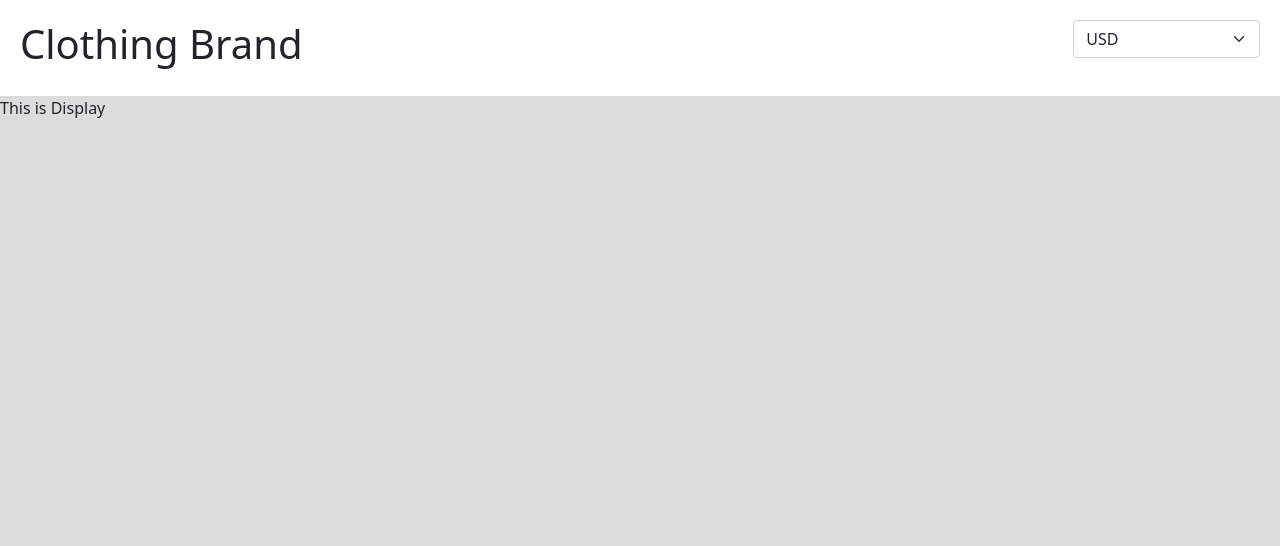
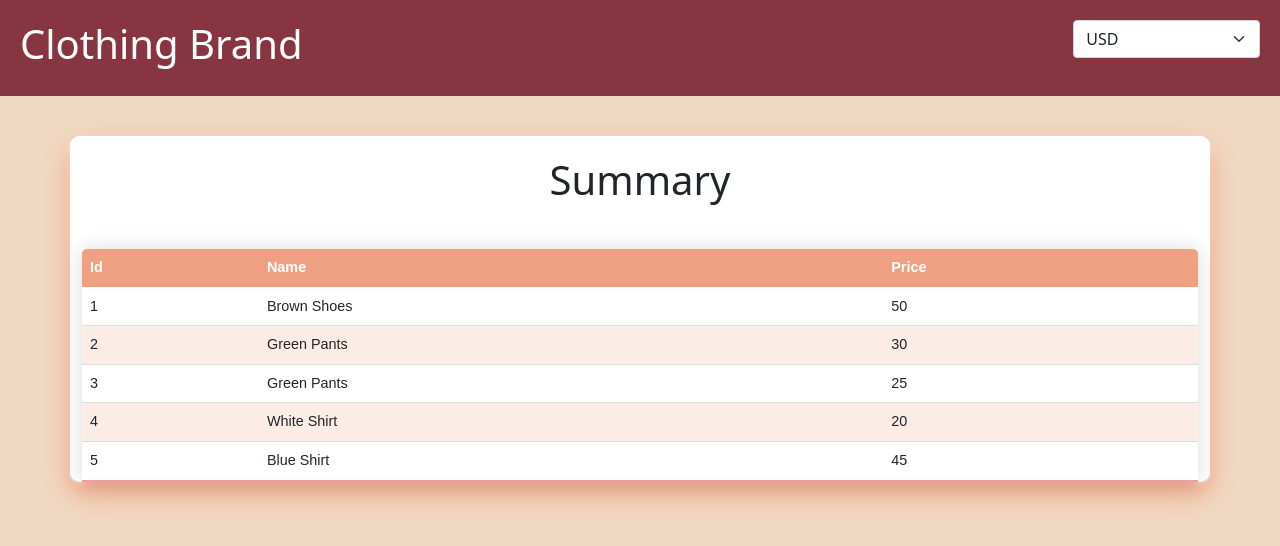
Before and after one commit to ujasp/Mudbath-FrontEnd, a React (Create React App) app: page / in a window 1280 px wide. Shown: the top 546 px of the page. Built offline with nearby package versions, Linux system fonts and the light colour scheme.

Commit message:
added table summary and temporary color scheme UI

```diff
--- a/src/App.css
+++ b/src/App.css
@@ -1,39 +1,4 @@
 .App {
-  background-color: #dcdcdc;
+  background-color: #f0d9c3;
   min-height: 100vh;
 }
-
-.App-logo {
-  height: 40vmin;
-  pointer-events: none;
-}
-
-@media (prefers-reduced-motion: no-preference) {
-  .App-logo {
-    animation: App-logo-spin infinite 20s linear;
-  }
-}
-
-.App-header {
-  background-color: #282c34;
-  min-height: 100vh;
-  display: flex;
-  flex-direction: column;
-  align-items: center;
-  justify-content: center;
-  font-size: calc(10px + 2vmin);
-  color: white;
-}
-
-.App-link {
-  color: #61dafb;
-}
-
-@keyframes App-logo-spin {
-  from {
-    transform: rotate(0deg);
-  }
-  to {
-    transform: rotate(360deg);
-  }
-}
--- /dev/null
+++ b/src/Display.css
@@ -0,0 +1,53 @@
+:root {
+  --primary-color: #873541;
+  --secondary-color: #f0a082;
+  --tertiary-color: #fcece6;
+}
+
+.Display-main {
+  background-color: #ffffff;
+  margin: 40px auto;
+  min-height: 30vh;
+  border-radius: 10px;
+
+  box-shadow: var(--secondary-color) 0px 12px 28px 0px, white 0px 2px 4px 0px,
+    white 0px 0px 0px 1px inset;
+}
+
+.Display-header {
+  padding: 20px;
+  text-align: center;
+}
+
+.styled-table {
+  border-collapse: collapse;
+  margin: 25px 0;
+  font-size: 0.9em;
+  font-family: sans-serif;
+  min-width: 400px;
+  box-shadow: 0 0 20px rgba(0, 0, 0, 0.15);
+  border-radius: 5px 5px 0 0;
+  overflow: hidden;
+}
+
+.styled-table thead tr {
+  background-color: var(--secondary-color);
+  color: #ffffff;
+  text-align: left;
+}
+.styled-table th,
+.styled-table td {
+  padding: 12px 15px;
+}
+
+.styled-table tbody tr {
+  border-bottom: 1px solid #dddddd;
+}
+
+.styled-table tbody tr:nth-of-type(even) {
+  background-color: var(--tertiary-color);
+}
+
+.styled-table tbody tr:last-of-type {
+  border-bottom: 2px solid #f09ca2;
+}
--- a/src/Display.js
+++ b/src/Display.js
@@ -1,5 +1,84 @@
+import { Container } from "react-bootstrap";
+import Table from "react-bootstrap/Table";
+import "./Display.css";
+import * as productData from "./products.json";
+import * as exchangeData from "./exchange_rates.json";
+
+const selectedCurrency = "USD";
+const products = productData.default;
+const exchangeRates = exchangeData.default;
+const aud = exchangeRates[0];
+const usd = exchangeRates[1];
+const cny = exchangeRates[2];
+
+function createProductRow(product) {
+  const productID = product.id;
+  const productName = product.name;
+  const productPrice =
+    product.price.base !== selectedCurrency
+      ? convertCurrency(
+          product.price.base,
+          selectedCurrency,
+          product.price.amount
+        )
+      : product.price.amount;
+
+  return (
+    <tr key={productID}>
+      <td>{productID}</td>
+      <td>{productName}</td>
+      <td>{productPrice}</td>
+    </tr>
+  );
+}
+
+function convertCurrency(currencyFrom, currencyTo, amount) {
+  switch (currencyFrom) {
+    case "AUD":
+      if (currencyTo === "USD") {
+        return amount * aud.rates.USD;
+      } else if (currencyTo === "CNY") {
+        return amount * aud.rates.CNY;
+      }
+      break;
+    case "USD":
+      if (currencyTo === "AUD") {
+        return amount * usd.rates.AUD;
+      } else if (currencyTo === "CNY") {
+        return amount * usd.rates.CNY;
+      }
+      break;
+    case "CNY":
+      if (currencyTo === "AUD") {
+        return amount * cny.rates.AUD;
+      } else if (currencyTo === "USD") {
+        return amount * cny.rates.USD;
+      }
+      break;
+    default:
+      return null;
+  }
+}
+
 function Display() {
-  return <div className="Display">This is Display</div>;
+  return (
+    <div className="Display">
+      <Container className="Display-main">
+        <h1 className="Display-header">Summary</h1>
+        <Table hover className="styled-table">
+          <thead>
+            <tr>
+              <th>Id</th>
+              <th>Name</th>
+              <th>Price</th>
+            </tr>
+          </thead>
+          <tbody>{products.map(createProductRow)}</tbody>
+        </Table>
+      </Container>
+      {console.log(convertCurrency("AUD", "USD", 10))}
+    </div>
+  );
 }
 
 export default Display;
--- a/src/Header.css
+++ b/src/Header.css
@@ -1,4 +1,8 @@
-.Header-bar {
+.header-bar {
   padding: 20px;
-  background-color: white;
+  background-color: #873541;
+  color: white;
 }
+
+.currency-selector {
+}
--- a/src/Header.js
+++ b/src/Header.js
@@ -1,5 +1,3 @@
-import Navbar from "react-bootstrap/Navbar";
-import Container from "react-bootstrap/Container";
 import Form from "react-bootstrap/Form";
 import { Col, Row } from "react-bootstrap";
 import "./Header.css";
@@ -7,13 +5,13 @@ import "./Header.css";
 function Header() {
   return (
     <div className="Header">
-      <Row className="Header-bar">
+      <Row className="header-bar">
         <Col xs={8} md={10}>
-          <h1 className="Brand-name">Clothing Brand</h1>
+          <h1 className="brand-name">Clothing Brand</h1>
         </Col>
         <Col xs={4} md={2}>
-          <Form.Select aria-label="Currency">
-            <option value="1" selected>
+          <Form.Select aria-label="Currency" className="currency-selector">
+            <option value="1" defaultValue>
               USD
             </option>
             <option value="2">AUD</option>
--- /dev/null
+++ b/src/exchange_rates.json
@@ -0,0 +1,23 @@
+[
+  {
+    "base": "AUD",
+    "rates": {
+      "USD": 0.72,
+      "CNY": 4.87
+    }
+  },
+  {
+    "base": "USD",
+    "rates": {
+      "AUD": 1.39,
+      "CNY": 6.77
+    }
+  },
+  {
+    "base": "CNY",
+    "rates": {
+      "AUD": 0.21,
+      "USD": 0.15
+    }
+  }
+]
--- /dev/null
+++ b/src/products.json
@@ -0,0 +1,52 @@
+[
+  {
+    "id": 1,
+    "name": "Brown Shoes",
+    "description": "A brown shirt made from fine cotton.",
+    "price": {
+      "base": "USD",
+      "amount": 50
+    },
+    "relatedProducts": [2]
+  },
+  {
+    "id": 2,
+    "name": "Green Pants",
+    "description": "A super slick pair of green pants, hand crafted by artisan clothmakers in the Amazon.",
+    "price": {
+      "base": "USD",
+      "amount": 30
+    },
+    "relatedProducts": [1, 4]
+  },
+  {
+    "id": 3,
+    "name": "Green Pants",
+    "description": "A super slick pair of green pants, hand crafted by artisan clothmakers in the Amazon.",
+    "price": {
+      "base": "USD",
+      "amount": 25
+    },
+    "relatedProducts": [1, 4]
+  },
+  {
+    "id": 4,
+    "name": "White Shirt",
+    "description": "A pristine white shirt, sure to look great with any outfit.",
+    "price": {
+      "base": "USD",
+      "amount": 20
+    },
+    "relatedProducts": [3, 5]
+  },
+  {
+    "id": 5,
+    "name": "Blue Shirt",
+    "description": "You haven't seen a blue shirt like this before.",
+    "price": {
+      "base": "CNY",
+      "amount": 300
+    },
+    "relatedProducts": [4, 1]
+  }
+]
```
Also changed, not shown: public/manifest.json.
